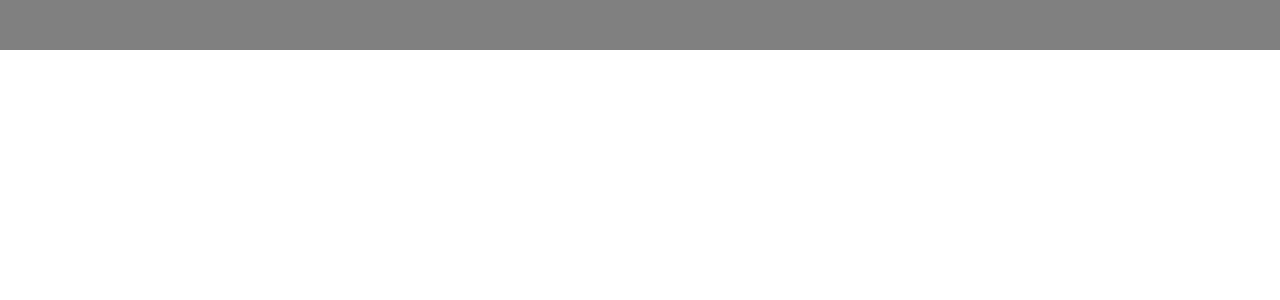
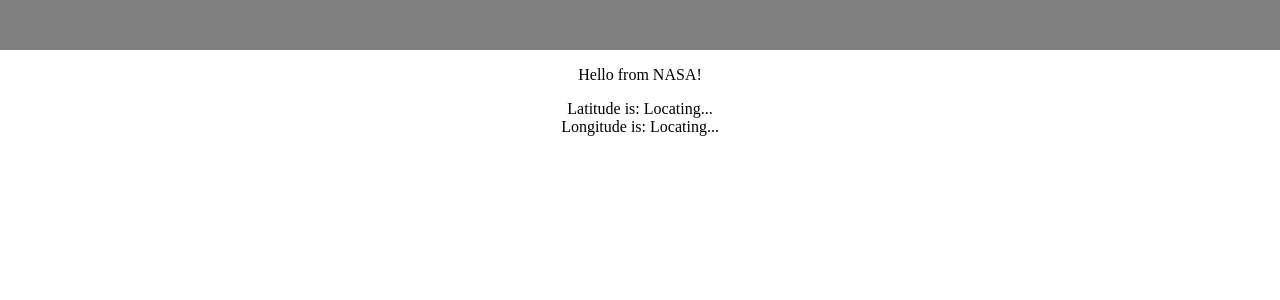
Before and after one commit to abbyeking/72hourproject, a React (Create React App) app: page / in a window 1280 px wide. Shown: the top 300 px of the page. Built offline with nearby package versions, Linux system fonts and the light colour scheme; no server answers.

Commit message:
updated NASA with geolocation and fetch

```diff
--- a/src/App.js
+++ b/src/App.js
@@ -1,17 +1,39 @@
-// adding css to jsx is that easy
-import './App.css'; // This pattern is preferred where css for this component has a matching .css filename
+import React, {useState, useEffect} from 'react';
+import './App.css';
+import './components/Jeremy/NASA.css';// This pattern is preferred where css for this component has a matching .css filename
 
 // A component import
 import Navbar from './components/Navbar'
+import Nasa from "./components/Jeremy/NASA";
 
 
 // Defining our <App /> component the function name matches the file name
 function App() {
   // All functional components need to return jsx with one parent element
+
+  const [latitude, setLatitude] = useState('');
+  const [longitude, setLongitude] = useState('');
+  const [geoLoc, setGeoLoc] = useState({});
+
+  useEffect( () => {
+    navigator.geolocation.getCurrentPosition(setLoc);
+  }, []);
+
+
+  const setLoc = (position) => {
+    setGeoLoc({
+      latitude: position.coords.latitude,
+      longitude: position.coords.longitude
+    });
+
+    console.log(position.coords.latitude, position.coords.longitude);
+  }
+
   return (
     <div className="App"> {/* Parent Element. Also we can't use the word class, so we use className in jsx*/}
       {/* Navbar is our imported component*/}
       <Navbar />
+      <Nasa geoLoc={geoLoc} />
     </div>
   );
 }
--- /dev/null
+++ b/src/components/Jeremy/NASA.js
@@ -0,0 +1,63 @@
+// import { useEffect, useState } from "react";
+
+// import "./NASA.css";
+
+// const Nasa = () => {
+//   const [data, setData] = useState();
+
+//   const url = `https://api.nasa.gov/planetary/earth/imagery?lat=${data.latitude}&lon=${data.longitude}&${date}&api_key=P0MkBcEQsjdw6xfNvmABK2c1OS2PpusY4PGSGkty`;
+
+//   const initData = async () => {
+//     const response = await fetch(url);
+//     const nasa = await response.json();
+
+//     console.log(nasa);
+
+//     setData(nasa);
+//   };
+
+//   useEffect(() => {
+//     initData();
+//   }, [url]);
+
+//     console.log(data);
+
+//   return (
+//     <div className="main">
+//         <div className="mainDiv">
+//             <h1>NASA</h1>
+//         </div>
+//     </div>
+//   );
+// };
+
+// export default Nasa;
+import React from 'react';
+
+const Nasa = (props) => {
+
+
+    const baseUrl = 'https://api.nasa.gov/planetary/earth/imagery';
+    const key = 'P0MkBcEQsjdw6xfNvmABK2c1OS2PpusY4PGSGkty';
+    const date = "2021-02-07";
+    const longitude = Math.round(props.longitude * 100) / 100;
+    const latitude = Math.round(props.latitude * 100) / 100;
+    const dim = .10;
+
+    const url = `${baseUrl}?lon=${longitude}&lat=${latitude}&date=${date}&dim=${dim}&api_key=${key}`;
+
+    console.log(`NASA API url: ${url}`)
+
+    return (
+        <>
+        <p>Hello from NASA!</p>
+        {latitude ? <span>{`Latitude is: ${props.latitude}`}</span> : <span>{`Latitude is: Locating...`}</span>}
+        <br />
+        {longitude ? <span>{`Longitude is: ${props.longitude}`}</span>: <span>{`Longitude is: Locating...`}</span>}
+        <br />
+        {longitude ? <img src={url} width="300" /> : <></>}
+        </>
+     );
+}
+
+export default Nasa;
```
Also changed, not shown: src/components/Jeremy/NASA.css (added).
